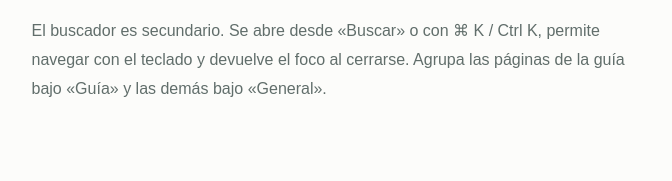
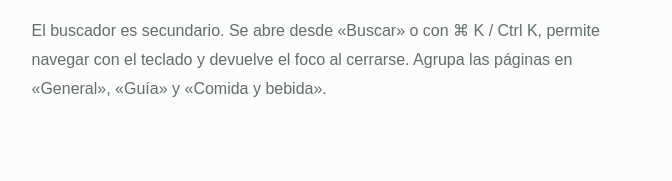
Before and after one commit to juanoa/coruna.fyi, an Astro site: page /ds in a window 1280 px wide. Shown: the part 2490-2671 px from the top of the page, 293-965 px from the left. Built offline with nearby package versions, Linux system fonts and the light colour scheme; Astro itself is replaced by a stand-in of ours.

Commit message:
Add food and drink search group

```diff
--- a/src/components/SiteSearch.tsx
+++ b/src/components/SiteSearch.tsx
@@ -3,7 +3,7 @@ import { ArrowUpRight, FileText, Home, Search } from 'lucide-react';
 import { Command, CommandDialog, CommandEmpty, CommandGroup, CommandInput, CommandItem, CommandList } from './ui/command';
 import { filterPage, type SearchPage } from '../data/search';
 
-const groups: SearchPage['group'][] = ['General', 'Guía'];
+const groups: SearchPage['group'][] = ['General', 'Guía', 'Comida y bebida'];
 const keyClasses = 'inline-flex min-h-6 items-center justify-center whitespace-nowrap rounded-tag border border-line bg-paper px-1.5 py-0.5 font-body text-meta font-normal leading-none';
 
 export default function SiteSearch({ searchPages }: { searchPages: SearchPage[] }) {
--- a/src/content/guide/plaza-maria-pita.mdx
+++ b/src/content/guide/plaza-maria-pita.mdx
@@ -19,4 +19,4 @@ En el centro (más o menos, y me da mucho TOC que no lo esté) se encuentra la e
 
 La plaza se utiliza para actividades como conciertos, mercadillos o incluso como meta de muchas competiciones deportivas.
 
-En una de las esquinas está uno de mis restaurantes favoritos de la ciudad, <InlineLinkPill href="/omakase/" label="Omakase" />.
+En una de las esquinas está uno de mis restaurantes favoritos de la ciudad, <InlineLinkPill href="/omakase/" label="Omakase" /> con un menú degustración de sushi que varía según el día.
--- a/src/data/guide.ts
+++ b/src/data/guide.ts
@@ -32,7 +32,7 @@ export async function getSearchPages(): Promise<SearchPage[]> {
     ...entries.map(({ id, data, collection }) => ({
       title: data.title,
       href: getGuideHref(id),
-      group: collection === 'guide' ? 'Guía' as const : 'General' as const,
+      group: collection === 'guide' ? 'Guía' as const : collection === 'foodAndDrink' ? 'Comida y bebida' as const : 'General' as const,
       keywords: [data.title, data.description],
     })),
   ];
--- a/src/data/search.ts
+++ b/src/data/search.ts
@@ -1,7 +1,7 @@
 export interface SearchPage {
   title: string;
   href: string;
-  group: 'General' | 'Guía';
+  group: 'General' | 'Guía' | 'Comida y bebida';
   keywords: string[];
 }
 
--- a/src/pages/ds.astro
+++ b/src/pages/ds.astro
@@ -60,7 +60,7 @@ const link = 'text-ink underline decoration-line underline-offset-4 hover:text-s
       <NoteList items={[{ title: entry.data.title, href: getGuideHref(entry.id), image: entry.data.image, description: entry.data.description }]} />
       <p>Las filas llevan una miniatura de 48 px, título de 14 px y descripción de 12 px. Dejamos 12 px entre imagen y texto, 6 px entre la foto y el borde, y 12 px en el extremo derecho. Usamos <code class="text-md text-ink">rounded-card</code> (7 px) para la tarjeta y <code class="text-md text-ink">rounded-sm</code> (4 px) para la foto. Cada fila tiene un borde de 1 px con el token línea al 70 % y 4 px de separación con la siguiente. Toda la fila es un enlace, sin subrayado en el título, y recibe un fondo suave al interactuar.</p>
       <p>Lucide sigue siendo la biblioteca de iconos. La flecha de 16 px aparece al pasar el cursor o enfocar con el teclado, y permanece visible en pantallas táctiles. Las miniaturas y las flechas son decorativas para los lectores de pantalla.</p>
-      <p>El buscador es secundario. Se abre desde «Buscar» o con ⌘ K / Ctrl K, permite navegar con el teclado y devuelve el foco al cerrarse. Agrupa las páginas de la guía bajo «Guía» y las demás bajo «General».</p>
+      <p>El buscador es secundario. Se abre desde «Buscar» o con ⌘ K / Ctrl K, permite navegar con el teclado y devuelve el foco al cerrarse. Agrupa las páginas en «General», «Guía» y «Comida y bebida».</p>
     </section>
   </div>
 </HomeLayout>
```
